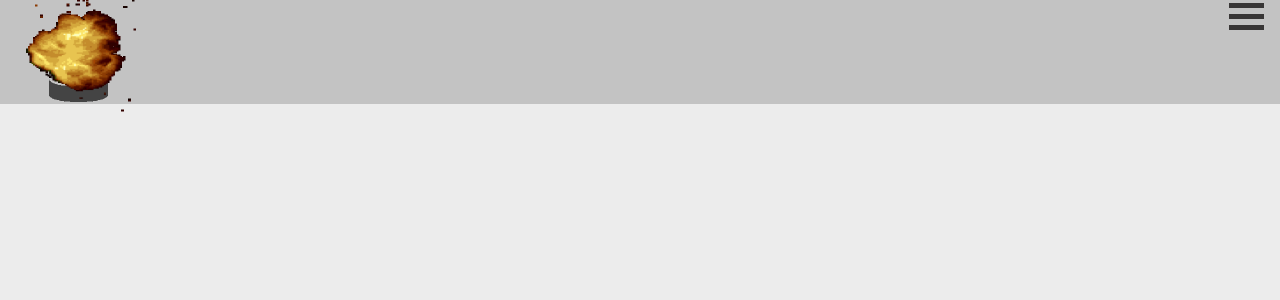
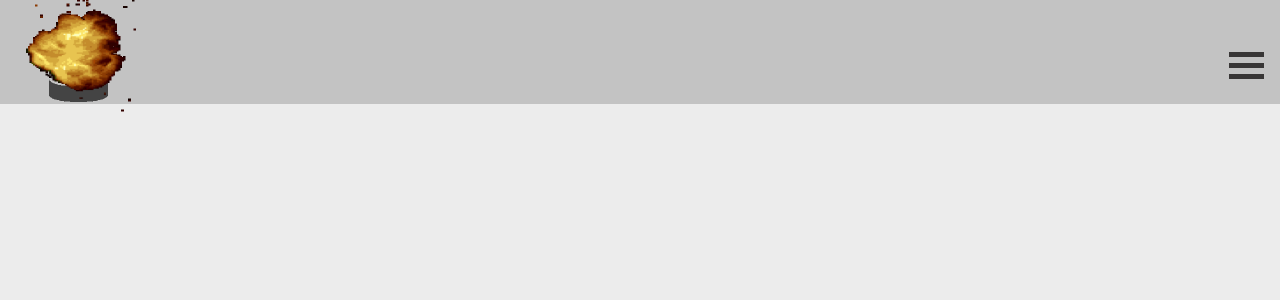
Before and after one commit to MiroHoo/DatabaseStudyWebapp, a React (Vite) app in the folder Database-Project-Webapp/: page /testtaking/1 in a window 1280 px wide. Shown: the top 300 px of the page. Built offline with nearby package versions, Linux system fonts and the light colour scheme.

Commit message:
fix for the burger menu

```diff
--- a/Database-Project-Webapp/src/components/Header.jsx
+++ b/Database-Project-Webapp/src/components/Header.jsx
@@ -38,11 +38,13 @@ const Layout = () =>  {
       <div className='HeaderContainer'>
         <div className='HeaderContent'>
           <a className='HeaderName'><img className="HeaderGif" src={gif}></img></a>
-          <a className='Burgermenu' onClick={() => {setBurgerVis(!BurgerVis); setAnimationState(true);}}>
+          <div className='Burgermenu'>
+            <a className='BurgerPatties' onClick={() => {setBurgerVis(!BurgerVis); setAnimationState(true);}}>
             <div className='burgerlayer'></div>
             <div className='burgerlayer'></div>
             <div className='burgerlayer'></div>
-          </a>
+            </a>
+          </div>
         </div>
         <div>
           </div>
--- a/Database-Project-Webapp/src/css/index.css
+++ b/Database-Project-Webapp/src/css/index.css
@@ -44,21 +44,28 @@ body {
   font-size: clamp(1rem, 2.5vh, 3rem);
   font-weight:550;
 }
-
+.BurgerPatties{
+  display: flex;
+  flex-direction: column;
+  &.hover{
+    background-color: rgb(170, 170, 168);
+  }
+}
 .Burgermenu {
   cursor: pointer;
   display: flex;
   flex-direction: column;
+  justify-content: center;
   align-items: center;
 }
-.Burgermenu:hover{
-  background-color: rgb(170, 170, 168);
-}
+
 .burgerlayer{
   width: 35px;
   height: 5px;
   background-color: rgb(56, 54, 54);
   margin: 3px 0;
+  display: flex;
+  justify-content: center;
 }
 .HeaderGif{
   width: 50%;
```
